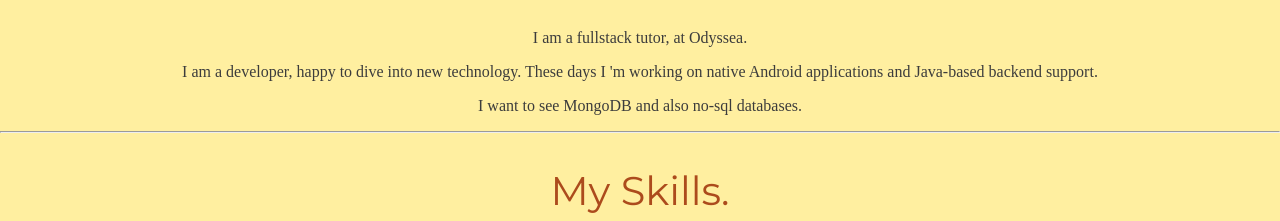
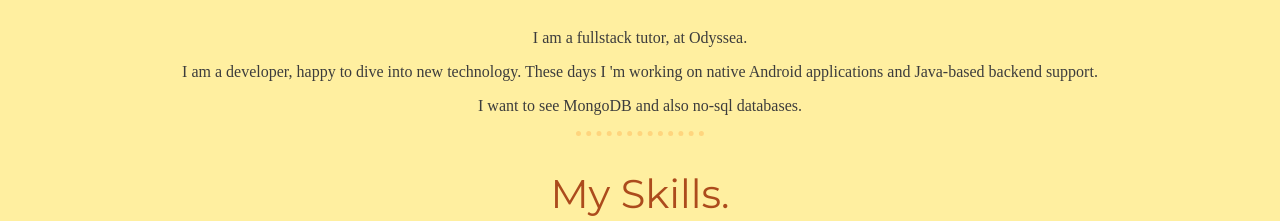
Before and after one commit to HabibehKhavari/CopyCSS-1, a plain HTML site: page index.html in a window 1280 px wide. Shown: the part 1100-1321 px from the top of the page. Drawn offline with Linux system fonts and the light colour scheme; a web font is replaced by a local one.

Commit message:
Style separator line Make separator lines look like a few dots, in a descreet colro

```diff
--- a/css/styles.css
+++ b/css/styles.css
@@ -111,3 +111,10 @@ h3 {
     color: #ffefa0;
     font-size: 0.8rem;
 }
+
+hr {
+    border-style: dotted;
+    border-color: #ffd57e;
+    border-width: 5px 0px 0px 0px;
+    width: 10%;
+}
```
